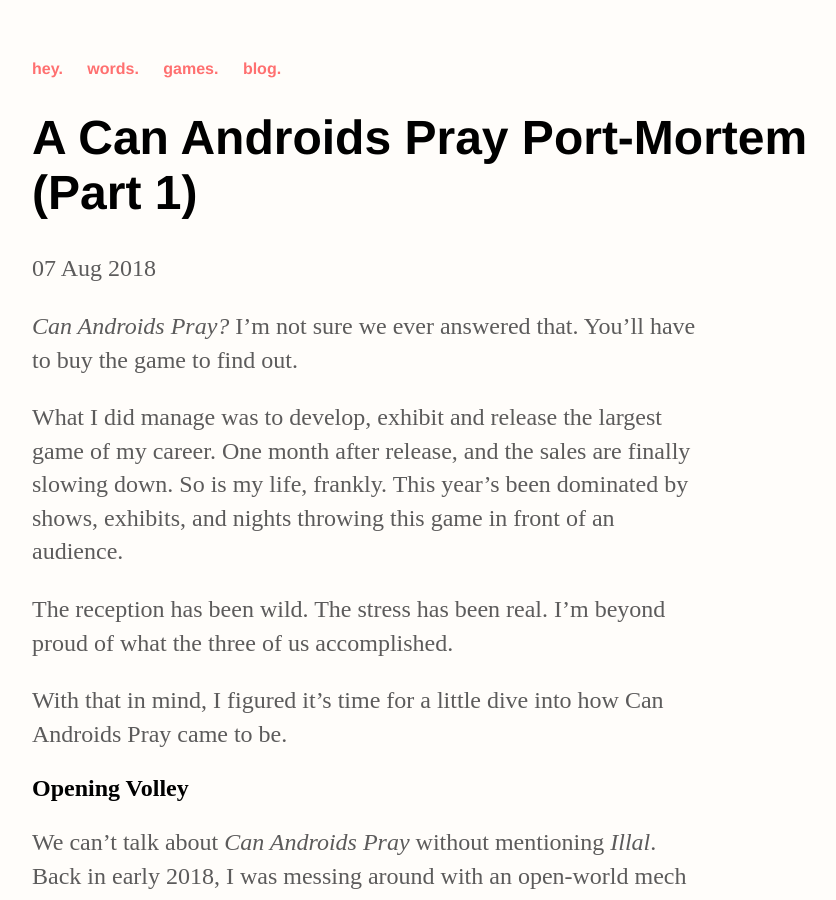
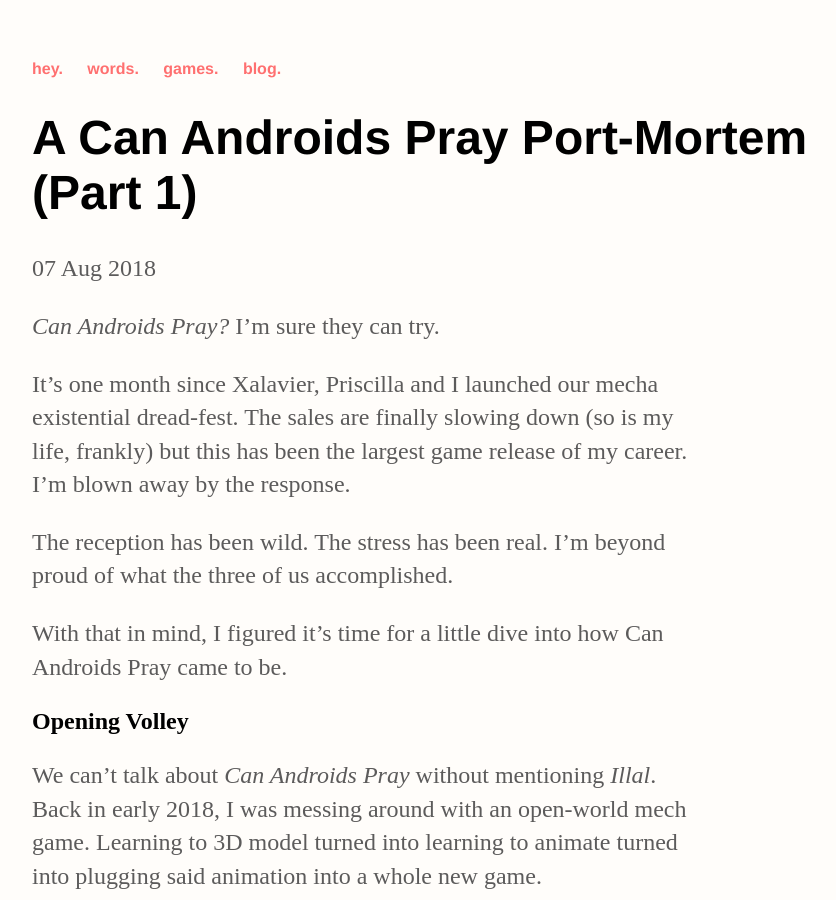
Before and after one commit to ScarletCatalie/ScarletCatalie.github.io, a Jekyll site: the page built from _posts/2018-08-07-can-androids-pray-post-mortem-one.md, in a window 1280 px wide and 900 px high. Shown: the whole window, without its empty margins (160-996 px from the left). Built offline with Jekyll 4.4.1, drawn with Linux system fonts in a browser that asks for light colours.

Commit message:
Update 2018-08-07-can-androids-pray-post-mortem-one.md

```diff
--- a/_posts/2018-08-07-can-androids-pray-post-mortem-one.md
+++ b/_posts/2018-08-07-can-androids-pray-post-mortem-one.md
@@ -4,9 +4,9 @@
 date: 2018-08-07
 ---
 
-*Can Androids Pray?* I'm not sure we  ever answered that. You'll have to buy the game to find out.
+*Can Androids Pray?* I'm sure they can try.
 
-What I did manage was to develop, exhibit and release the largest game of my career. One month after release, and the sales are finally slowing down. So is my life, frankly. This year's been dominated by shows, exhibits, and nights throwing this game in front of an audience.
+It's one month since Xalavier, Priscilla and I launched our mecha existential dread-fest.  The sales are finally slowing down (so is my life, frankly) but this has been the largest game release of my career. I'm blown away by the response.
 
 The reception has been wild. The stress has been real. I'm beyond proud of what the three of us accomplished.
 
```
